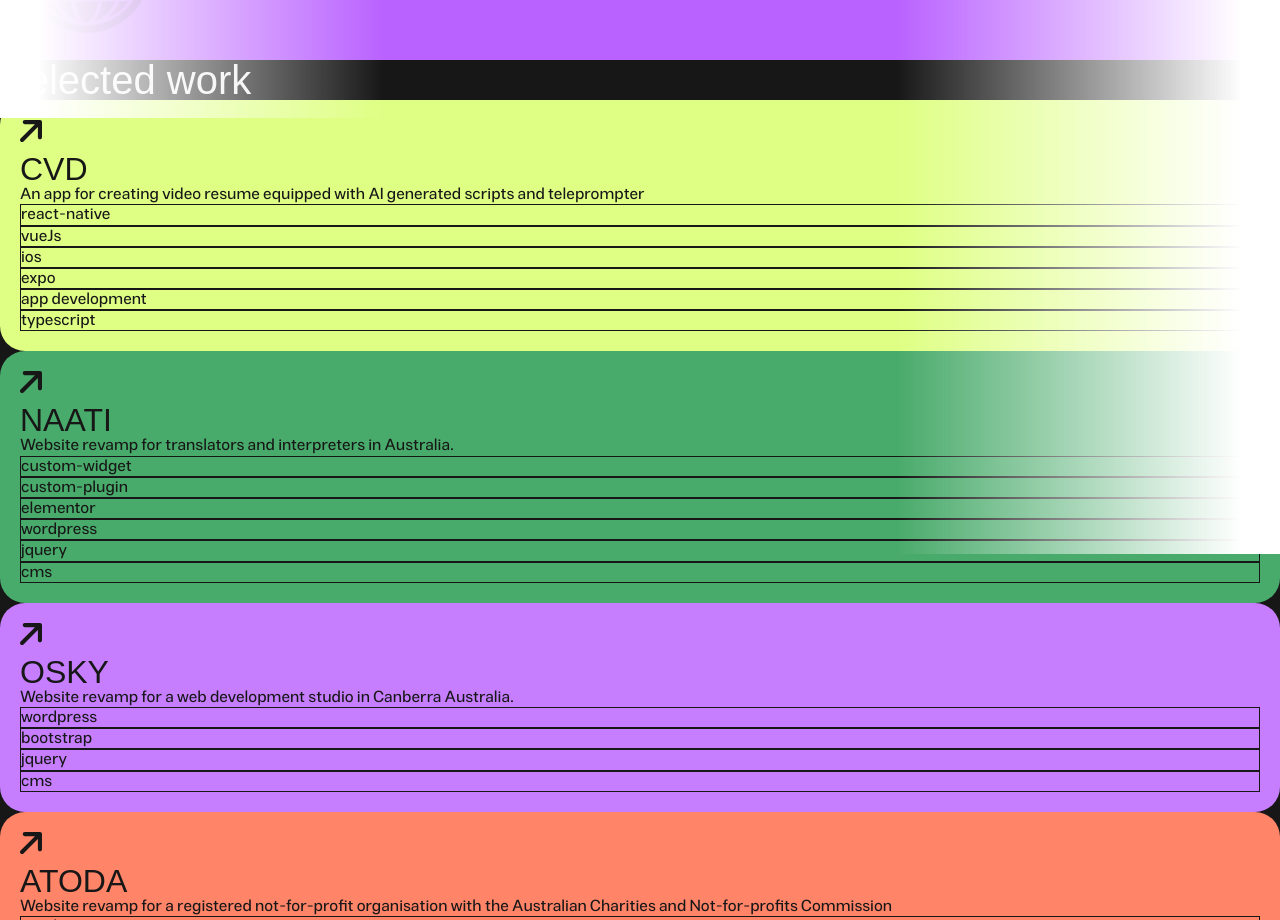
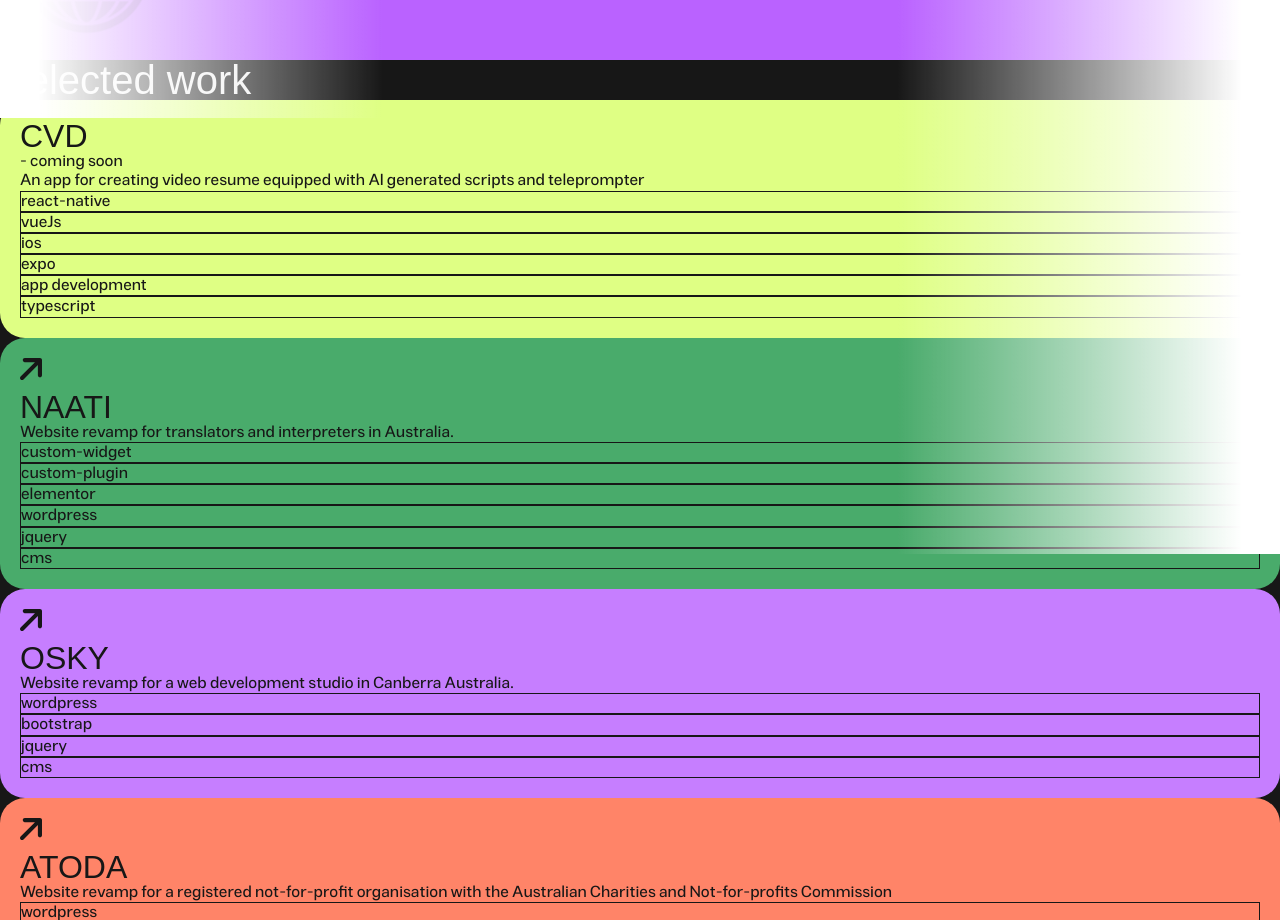
Before and after one commit to sydaf/syedAfcom, a Vue app: page / in a window 1280 px wide. Shown: the part 2200-3120 px from the top of the page. Built offline with nearby package versions, Linux system fonts and the light colour scheme; a web font is replaced by a local one.

Commit message:
minor changes on resume and cvd

```diff
--- a/src/App.vue
+++ b/src/App.vue
@@ -51,7 +51,8 @@
 
       <!-- Heading -->
       <div class="grid md:grid-rows-1 md:grid-cols-10 gap-0.5">
-        <div class="mode-toggler flex items-end gap-2 md:row-span-1 md:col-span-6 order-first justify-center md:justify-start">
+        <div
+          class="mode-toggler flex items-end gap-2 md:row-span-1 md:col-span-6 order-first justify-center md:justify-start">
           <button class="mode-toggle-btn flex gap-2 items-center" @click="toggleDarkMode">
             <transition name="icon-spin" mode="out-in">
               <LightModeIcon v-if="dark" key="light-mode-icon" />
@@ -82,7 +83,8 @@
         </div>
 
         <div
-          class="panel panel-about md:row-span-2 md:col-span-4 md:order-6 order-3 flex gap-3 md:gap-0 justify-between flex-col relative" :class="{ 'not-personal': primaryAbt, 'personal': !primaryAbt }">
+          class="panel panel-about md:row-span-2 md:col-span-4 md:order-6 order-3 flex gap-3 md:gap-0 justify-between flex-col relative"
+          :class="{ 'not-personal': primaryAbt, 'personal': !primaryAbt }">
           <h2 class="text-xl">About.</h2>
           <div v-if="primaryAbt" class="primary-abt">
             <p>
@@ -92,7 +94,8 @@
           </div>
           <div v-else class="personal-abt">
             <p class="pb-3 ">
-              Experimenting with JavaScript frameworks and working to improve my portfolio. While I'm not working at all, I play <a target="_blank" class="p-bold" href="https://www.guildwars2.com">Guild Wars 2</a>.
+              Experimenting with JavaScript frameworks and working to improve my portfolio. While I'm not working at all,
+              I play <a target="_blank" class="p-bold" href="https://www.guildwars2.com">Guild Wars 2</a>.
             </p>
             <div class="flex gap-2 items-center">
               <img src="./assets/img/untamed.png" alt="">
@@ -101,13 +104,13 @@
             </div>
           </div>
           <div class="absolute top-3 right-3">
-            <ArrowIcon @click="togglePersonal"/>
+            <ArrowIcon @click="togglePersonal" />
           </div>
           <div class="absolute right-24 top-0 pointer-events-none">
-            <StarSmall :class="{ 'floating-sm': primaryAbt, 'floating-p': !primaryAbt }"/>
+            <StarSmall :class="{ 'floating-sm': primaryAbt, 'floating-p': !primaryAbt }" />
           </div>
           <div class="absolute right-0 pointer-events-none">
-            <StarBig :class="{ 'floating': primaryAbt, 'floating-p-sm': !primaryAbt }"/>
+            <StarBig :class="{ 'floating': primaryAbt, 'floating-p-sm': !primaryAbt }" />
           </div>
         </div>
 
@@ -134,7 +137,7 @@
             <a target="_blank" href="https://github.com/sydaf/">
               <GithubIcon />
             </a>
-            <a href="discordapp.com/usres/612376608745193513">
+            <a target="_blank" href="discordapp.com/users/612376608745193513">
               <DiscordIcon />
             </a>
             <a target="_blank" href="https://www.linkedin.com/in/fakrulfauzi/">
@@ -180,12 +183,13 @@
 
         <div
           class="panel panel-cvd md:row-span-2 md:col-span-4 md:order-4 order-9 relative flex flex-col justify-between">
-          <div class="absolute top-3 right-3">
-            <a target="_blank" href="#">
-              <ArrowIcon :showText="false" />
-            </a>
+          <!-- <div class="absolute top-3 right-3">
+            <ArrowIcon :showText="false"/>
+          </div> -->
+          <div class="flex items-center gap-1">
+            <h2>CVD</h2>
+            <p class="opacity-50 mb-1.5">- coming soon</p>
           </div>
-          <h2>CVD</h2>
           <p>An app for creating video resume equipped with AI generated scripts and teleprompter</p>
           <div class="flex flex-wrap gap-1">
             <ProjectTag text="react-native" />
@@ -251,9 +255,10 @@
 
       <!-- Footer -->
       <div class="md:row-span-1 md:col-span-10 order-last text-center flex justify-center mt-5 mb-5 md:mb-0">
-        <p class="max-w-[225px]">© {{ currentYear }} · Assembled with ❤️ using <a target="_blank" class="p-bold" href="https://tailwindcss.com">Tailwind</a> and <a target="_blank" class="p-bold" href="https://vuejs.org">VueJs</a></p>
+        <p class="max-w-[225px]">© {{ currentYear }} · Assembled with ❤️ using <a target="_blank" class="p-bold"
+            href="https://tailwindcss.com">Tailwind</a> and <a target="_blank" class="p-bold"
+            href="https://vuejs.org">VueJs</a></p>
       </div>
 
-    </div>
   </div>
-</template>
+</div></template>
```
Also changed, not shown: 1 other file (tests, documents, lock files or other folders).
